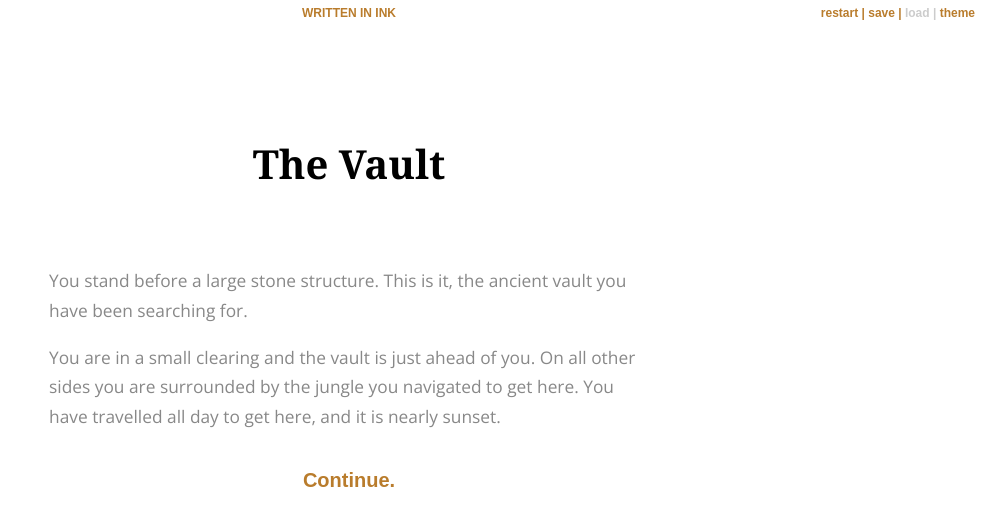
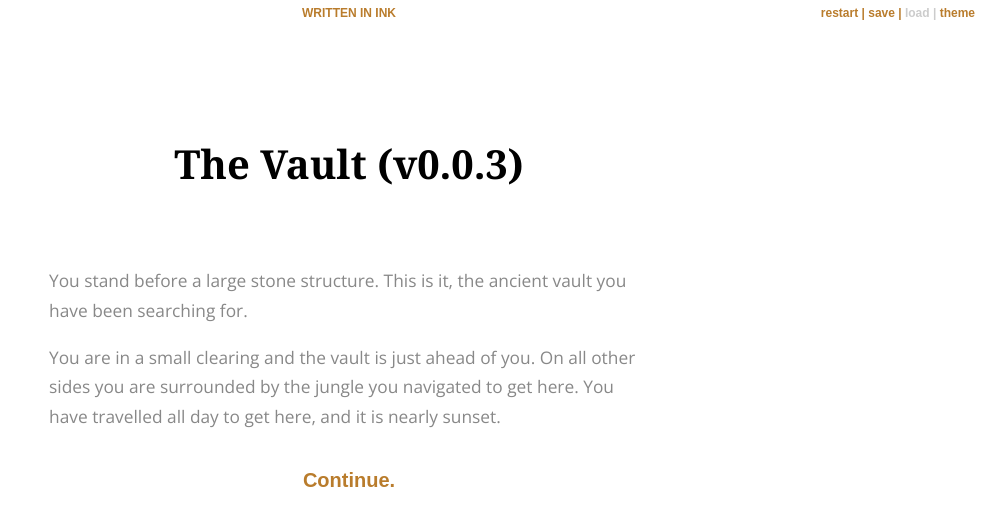
Before and after one commit to Rejuvenation-Potion/the-vault, a plain HTML site: page index.html in a window 1280 px wide. Shown: the whole page, without its empty margins (291-1280 px from the left). Drawn offline with nearby package versions, Linux system fonts and the light colour scheme; a web font is replaced by a local one.

Commit message:
VERSION 0.0.3

```diff
--- a/index.html
+++ b/index.html
@@ -3,7 +3,7 @@
 <head>
     <meta charset="utf-8">
 
-    <title>The Vault</title>
+    <title>The Vault (v0.0.3)</title>
 
     <meta name="viewport" content="width=device-width, initial-scale=1.0">
 
@@ -25,7 +25,7 @@
 
         <div id="story" class="container">
             <div class="header">
-                <h1>The Vault</h1>
+                <h1>The Vault (v0.0.3)</h1>
                 <h2 class="byline"></h2>
             </div>
         </div>
```
